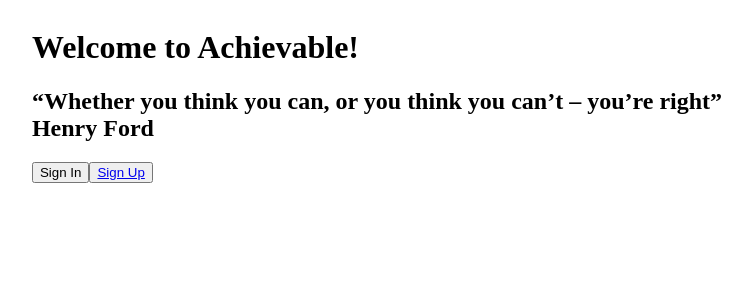
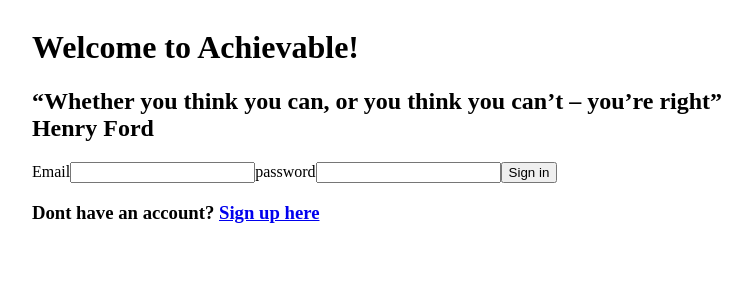
Before and after one commit to willmcb94/achievable, a React (Create React App) app: page / in a window 1280 px wide. Shown: the top 300 px of the page, without its empty margins (263-1015 px from the left). Built offline with nearby package versions, Linux system fonts and the light colour scheme; no server answers.

Commit message:
add auth

```diff
--- a/package.json
+++ b/package.json
@@ -9,6 +9,7 @@
     "firebase": "^9.6.11",
     "react": "^18.0.0",
     "react-dom": "^18.0.0",
+    "react-firebase-hooks": "^5.0.3",
     "react-router-dom": "^6.3.0",
     "react-scripts": "5.0.1",
     "web-vitals": "^2.1.4"
--- a/src/components/App.js
+++ b/src/components/App.js
@@ -1,16 +1,20 @@
-import React from 'react';
+import React, { useState } from 'react';
 import Signup from './Signup/Signup';
 import Landing from './Landing/Landing';
 import { Route, Routes } from 'react-router-dom';
+import Goals from './Goals/Goals';
+import { UserContext } from '../contexts/UserContext';
 
 function App() {
+  const [user, setUser] = useState('');
   return (
-    <>
+    <UserContext.Provider value={{ user, setUser }}>
       <Routes>
         <Route path="/" element={<Landing />} />
         <Route path="/signup" element={<Signup />} />
+        <Route path="/goals" element={<Goals />} />
       </Routes>
-    </>
+    </UserContext.Provider>
   );
 }
 
--- /dev/null
+++ b/src/components/Goals/Goals.js
@@ -0,0 +1,12 @@
+import React, { useContext } from 'react';
+import { UserContext } from '../../contexts/UserContext';
+
+export default function Goals() {
+  const { user } = useContext(UserContext);
+  return (
+    <div>
+      <h1>Goals</h1>
+      <p>Hey {user}</p>
+    </div>
+  );
+}
--- a/src/components/Landing/Landing.js
+++ b/src/components/Landing/Landing.js
@@ -1,9 +1,26 @@
 import './Landing.css';
-
-import React from 'react';
-import { Link } from 'react-router-dom';
+import { auth } from '../../firebase.js';
+import React, { useState } from 'react';
+import { Link, useNavigate } from 'react-router-dom';
+import { signInWithEmailAndPassword } from 'firebase/auth';
 
 export default function Landing() {
+  const [email, setEmail] = useState('');
+  const [password, setPassword] = useState('');
+  const [error, setError] = useState('');
+
+  const navigate = useNavigate();
+
+  const handleSignIn = async (e) => {
+    e.preventDefault();
+
+    try {
+      await signInWithEmailAndPassword(auth, email, password);
+      navigate('/goals');
+    } catch {
+      setError('Failed to login, please check your details');
+    }
+  };
   return (
     <div className="landing-container">
       <header>
@@ -14,10 +31,28 @@
           “Whether you think you can, or you think you can’t – you’re right”
           <dt>Henry Ford</dt>
         </h2>
-        <button>Sign In</button>
-        <button>
-          <Link to="/signup">Sign Up</Link>
-        </button>
+        <form>
+          <label>Email</label>
+          <input
+            type="text"
+            name="email"
+            onChange={(e) => setEmail(e.target.value)}
+          />
+          <label>password</label>
+          <input
+            type="text"
+            name="password"
+            onChange={(e) => setPassword(e.target.value)}
+          />
+          <button type="submit" value="Submit" onClick={(e) => handleSignIn(e)}>
+            Sign in
+          </button>
+        </form>
+        {error ? <p>{error}</p> : null}
+
+        <h3>
+          Dont have an account? <Link to="/signup">Sign up here</Link>
+        </h3>
       </main>
     </div>
   );
--- a/src/components/Signup/Signup.js
+++ b/src/components/Signup/Signup.js
@@ -1,33 +1,95 @@
-import React from 'react';
+import { createUserWithEmailAndPassword, getAuth } from 'firebase/auth';
+import { auth } from '../../firebase.js';
+
+import React, { useContext, useState } from 'react';
 import './Signup.css';
+import { UserContext } from '../../contexts/UserContext.js';
+import { useNavigate } from 'react-router-dom';
 
 export default function Signup() {
+  const [email, setEmail] = useState('');
+  const [password, setPassword] = useState('');
+  const [passwordCheck, setPasswordCheck] = useState('');
+  const [error, setError] = useState('');
+  const [loading, setLoading] = useState(false);
+  const { setUser } = useContext(UserContext);
+  const [name, setName] = useState('');
+  const navigate = useNavigate();
+
+  const handleSubmit = async (e) => {
+    e.preventDefault();
+    if (!/^[\w-\.]+@([\w-]+\.)+[\w-]{2,4}$/.test(email)) {
+      return setError('Incorrect email');
+    }
+    if (password !== passwordCheck) {
+      return setError('Passwords do not match');
+    }
+    try {
+      setError('');
+      setLoading(true);
+      await createUserWithEmailAndPassword(auth, email, password);
+      setUser(name);
+      navigate('/goals');
+    } catch {
+      setError('Failed to create account');
+    }
+  };
   return (
     <div>
       <header>
         <h1>Signup Below!</h1>
       </header>
+
       <form className="signup-form">
         <label className="signup-form-input">
           First Name:
-          <input type="text" name="firstName" />
+          <input
+            type="text"
+            name="firstName"
+            required
+            onChange={(e) => setName(e.target.value)}
+          />
         </label>
         <label className="signup-form-input">
           Last Name:
-          <input type="text" name="lastName" />
+          <input type="text" name="lastName" required />
         </label>
         <label className="signup-form-input">
-          Email: <input type="text" name="email" />
+          Email:{' '}
+          <input
+            type="email"
+            name="email"
+            required
+            onChange={(e) => setEmail(e.target.value)}
+          />
         </label>
         <label className="signup-form-input">
           Password:
-          <input type="text" name="password" />
+          <input
+            type="password"
+            name="password"
+            required
+            onChange={(e) => setPassword(e.target.value)}
+          />
         </label>
         <label className="signup-form-input">
           Retype Password:
-          <input type="text" name="passwordCheck" />
+          <input
+            type="password"
+            name="passwordCheck"
+            required
+            onChange={(e) => setPasswordCheck(e.target.value)}
+          />
         </label>
-        <input type="submit" value="Submit" />
+        {error ? <p>{error}</p> : null}
+        <button
+          disabled={loading}
+          type="submit"
+          value="Submit"
+          onClick={(e) => handleSubmit(e)}
+        >
+          Submit
+        </button>
       </form>
     </div>
   );
--- /dev/null
+++ b/src/contexts/UserContext.js
@@ -0,0 +1,3 @@
+import React from 'react';
+
+export const UserContext = React.createContext();
```
Also changed, not shown: src/components/Goals/Goals.css (added), 1 other file (tests, documents, lock files or other folders).
